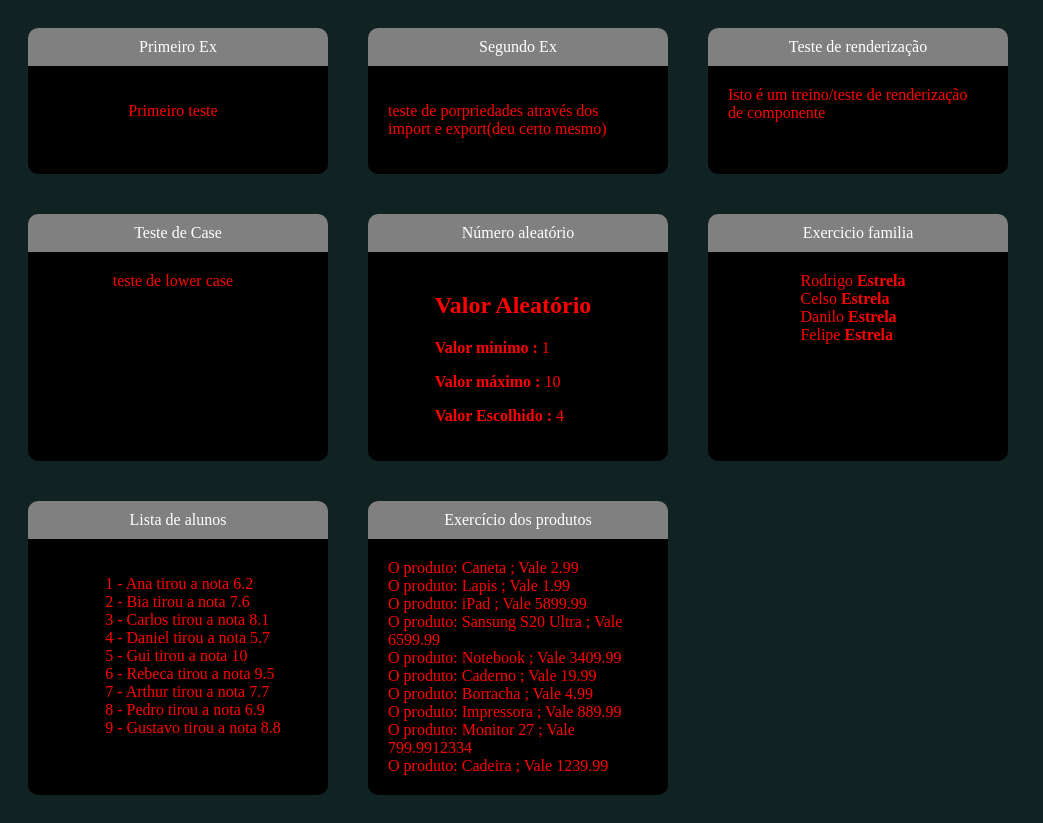
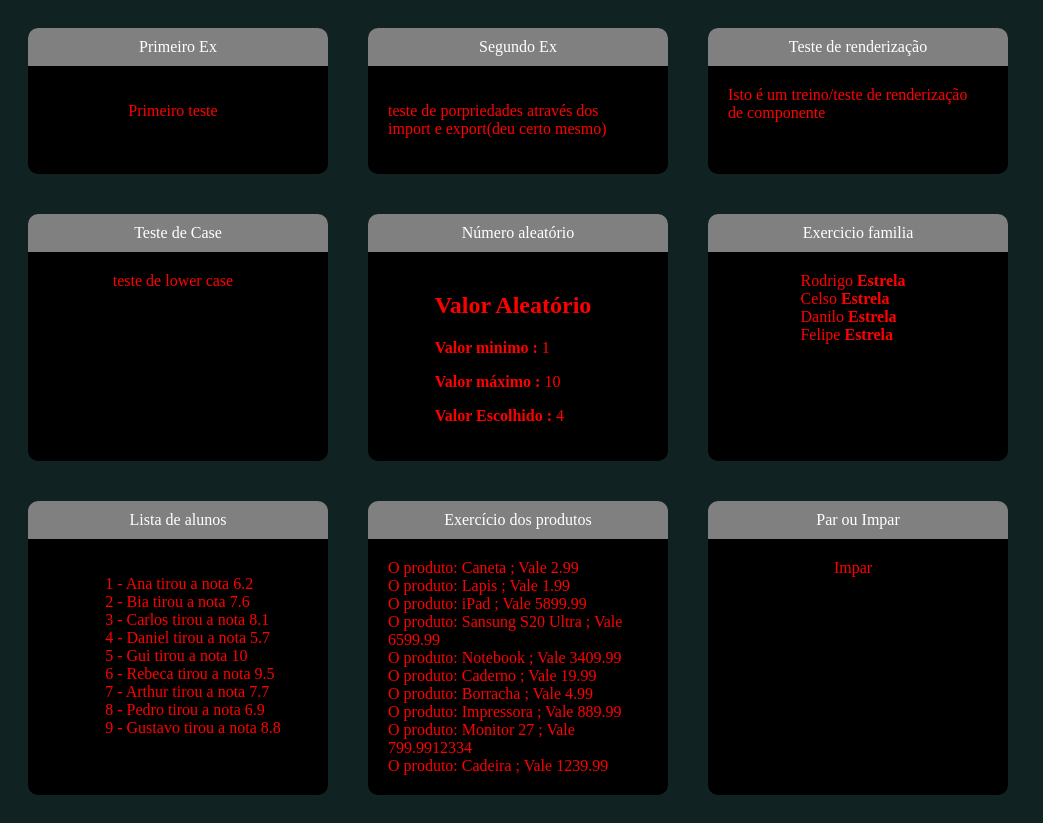
Before and after one commit to estrela801/react-redux, a React (Create React App) app in the folder fundamentos-react/: page / in a window 1280 px wide. Shown: the whole page, without its empty margins (0-1043 px from the left). Built offline with nearby package versions, Linux system fonts and the light colour scheme.

Commit message:
feat: criando card para exibição na tela

```diff
--- a/fundamentos-react/src/App.jsx
+++ b/fundamentos-react/src/App.jsx
@@ -12,6 +12,7 @@ import Familia from "./componentes/basicos/Familia";
 import FamiliaMembros from "./componentes/basicos/FamiliaMembros";
 import Alunos from "./componentes/medios/Alunos";
 import Produtos from './componentes/medios/Produtos'
+import PArOuImpar from "./componentes/condicionais/PArOuImpar";
 
 export default function App() {
   ReactDOM.render(
@@ -48,6 +49,9 @@ export default function App() {
         <Card titulo='Exercício dos produtos'>
           <Produtos></Produtos>
         </Card>
+        <Card titulo='Par ou Impar'>
+          <PArOuImpar numero={11}></PArOuImpar>
+        </Card>
       </div>
     </div>,
     document.querySelector("#root")
```
